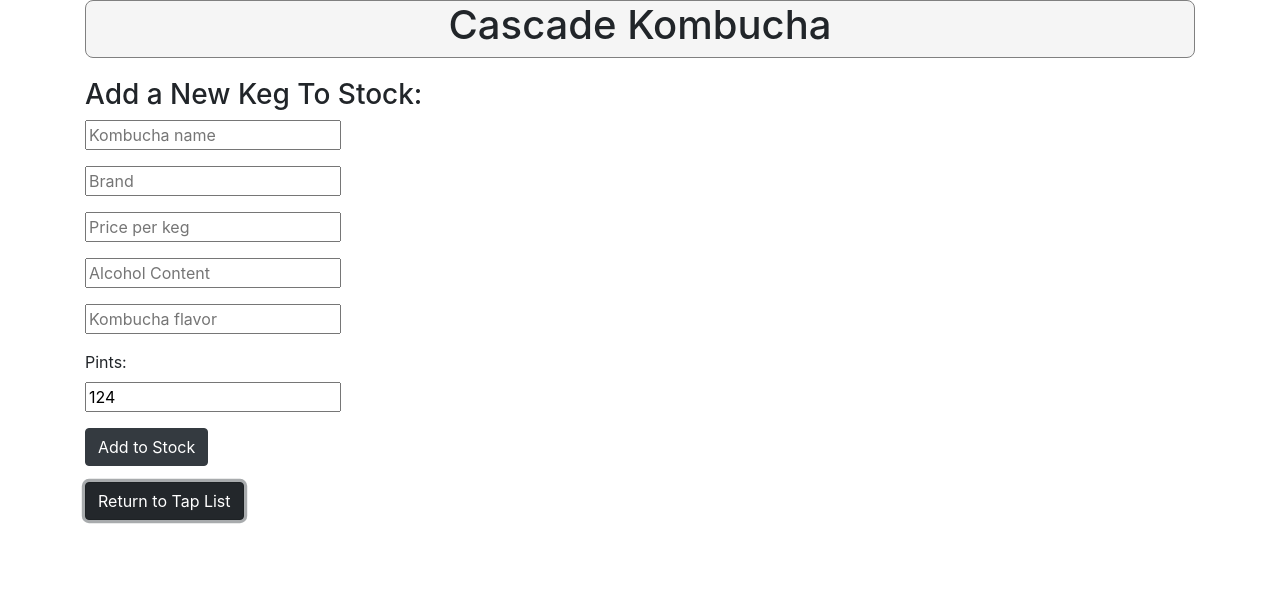
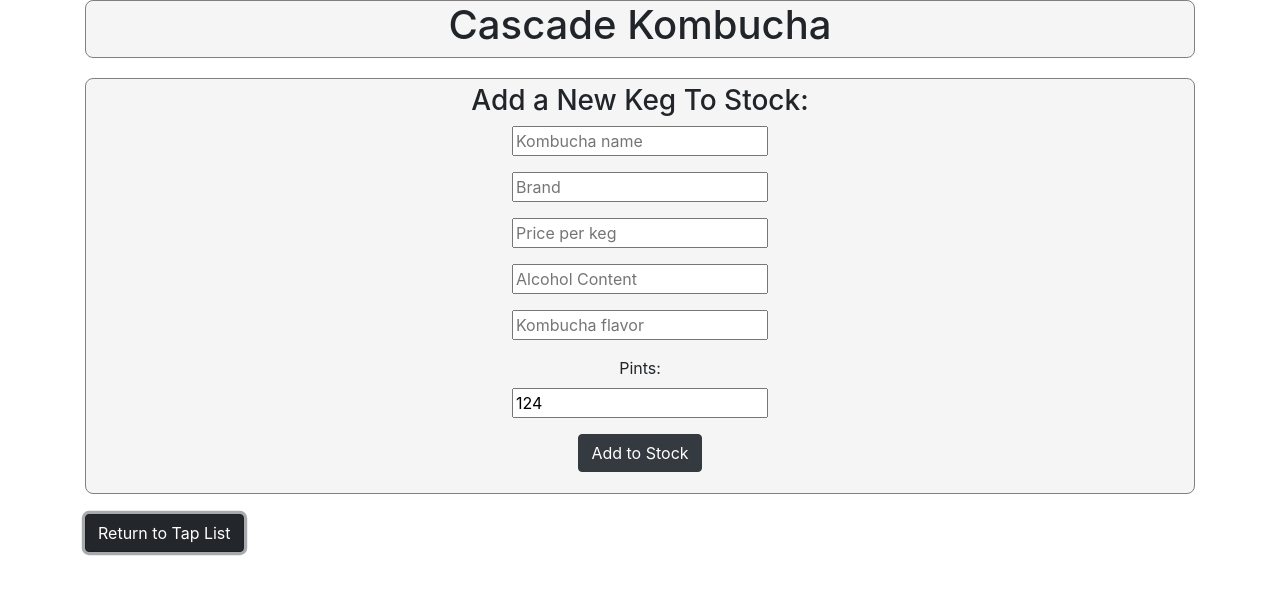
Before and after one commit to JoseyKinnaman/tap_room, a React (Create React App) app: page / in a window 1280 px wide. Both pictures are taken after a click on the button "Add Kombucha". Shown: the top 594 px of the page. Built offline with nearby package versions, Linux system fonts and the light colour scheme.

Commit message:
add styling

```diff
--- a/src/components/Kombucha.js
+++ b/src/components/Kombucha.js
@@ -7,7 +7,8 @@ function Kombucha(props){
     border: 'solid 1pt #9673A6',
     textAlign: "center",
     borderRadius: "8px",
-    margin: "20px"
+    margin: "20px",
+    padding: "5px"
   }
   return(
     <React.Fragment>
--- a/src/components/KombuchaControl.js
+++ b/src/components/KombuchaControl.js
@@ -42,7 +42,7 @@ class KombuchaControl extends React.Component {
   handleBuyAPint = (id) => {
     const newSelectedKombucha = this.state.masterKombuchaList.filter((kombucha) => kombucha.id === id)[0];
     if (newSelectedKombucha.pints === 0){
-    console.log('The tap has run dry')
+     alert("The tap hath run dry.")
   } else {
     const newPints = newSelectedKombucha.pints -1;
     const newKombuchaPint = {...newSelectedKombucha, pints: newPints};
--- a/src/components/KombuchaDetail.js
+++ b/src/components/KombuchaDetail.js
@@ -7,7 +7,8 @@ function KombuchaDetail(props) {
     border: 'solid 1pt #9673A6',
     textAlign: "center",
     borderRadius: "8px",
-    margin: "20px"
+    margin: "20px",
+    padding: "5px"
   }
   const {kombucha} = props;
   return (
@@ -20,9 +21,9 @@ function KombuchaDetail(props) {
         <h5>Flavor: {kombucha.flavor}</h5>
         <p>$ {kombucha.price}</p>
         <p>ACV: {kombucha.alcoholContent}%</p>
-        <div className="pints">
+        {/* <div className="pints">
           <p>Pints remaning/keg: <b>{kombucha.pints}</b></p>
-        </div>
+        </div> */}
       </div>
     </React.Fragment>
   );
--- a/src/components/NewKombuchaForm.js
+++ b/src/components/NewKombuchaForm.js
@@ -3,6 +3,14 @@ import {v4} from 'uuid';
 import PropTypes from "prop-types";
 
 function NewKombuchaForm(props) {
+  const NewKombuchaFormStyles = {
+    backgroundColor: '#F5F5F5',
+    border: 'solid 1pt grey',
+    textAlign: "center",
+    borderRadius: "8px",
+    marginBottom: "20px",
+    padding: "5px"
+  }
 
   function handleNewKombuchaFormSubmission(event) {
     event.preventDefault();
@@ -10,6 +18,7 @@ function NewKombuchaForm(props) {
   }
   return (
     <React.Fragment>
+      <div style= {NewKombuchaFormStyles}>
         <h3>Add a New Keg To Stock:</h3>
         <form onSubmit={handleNewKombuchaFormSubmission} >
           <div class="form-group">
@@ -61,6 +70,7 @@ function NewKombuchaForm(props) {
                 <button class="btn btn-dark" type='submit'>Add to Stock</button>
               </div>
         </form>
+      </div>
     </React.Fragment>
   );
 }
```
Lines whose indentation alone changed are shown as unchanged.
